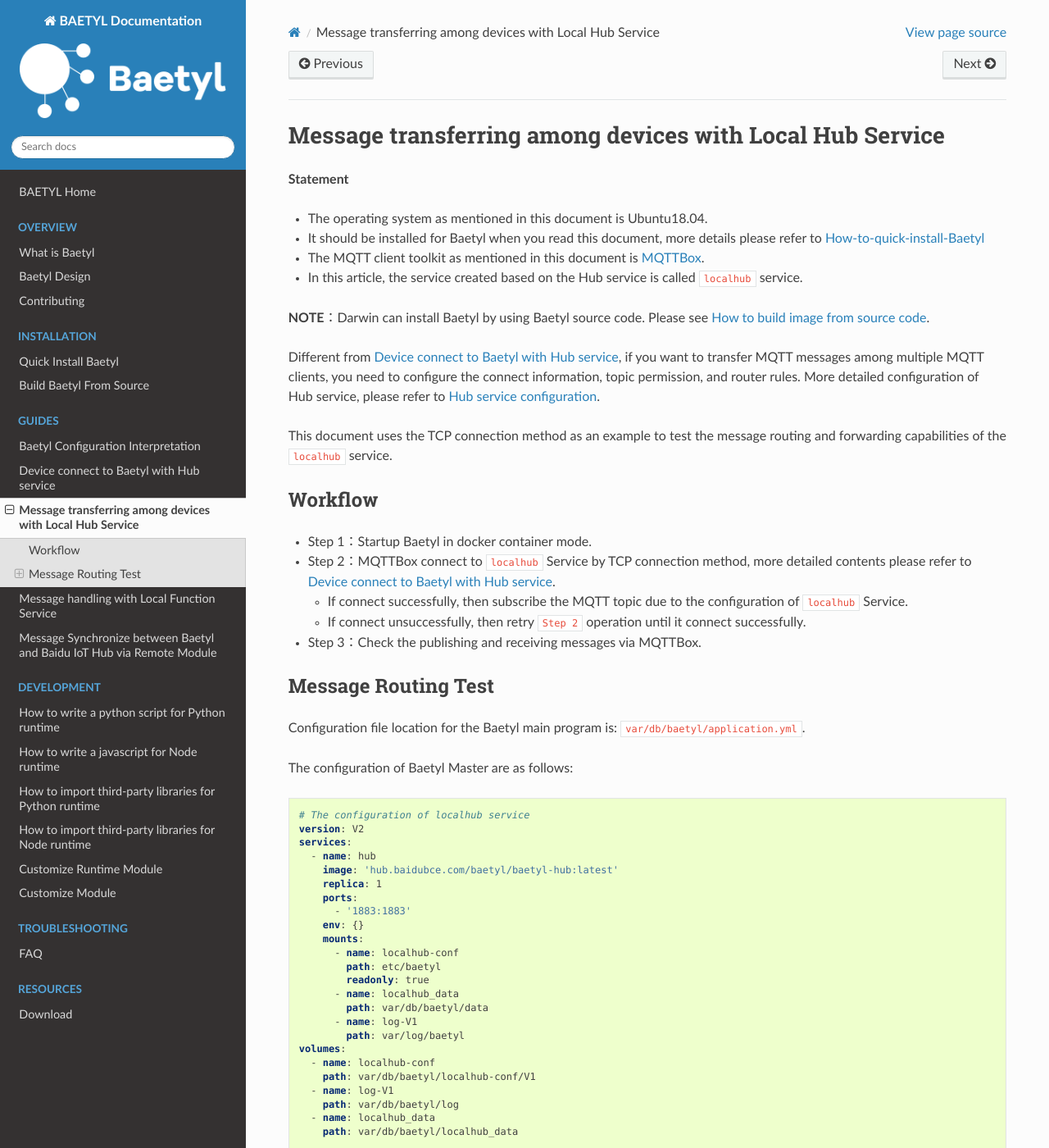
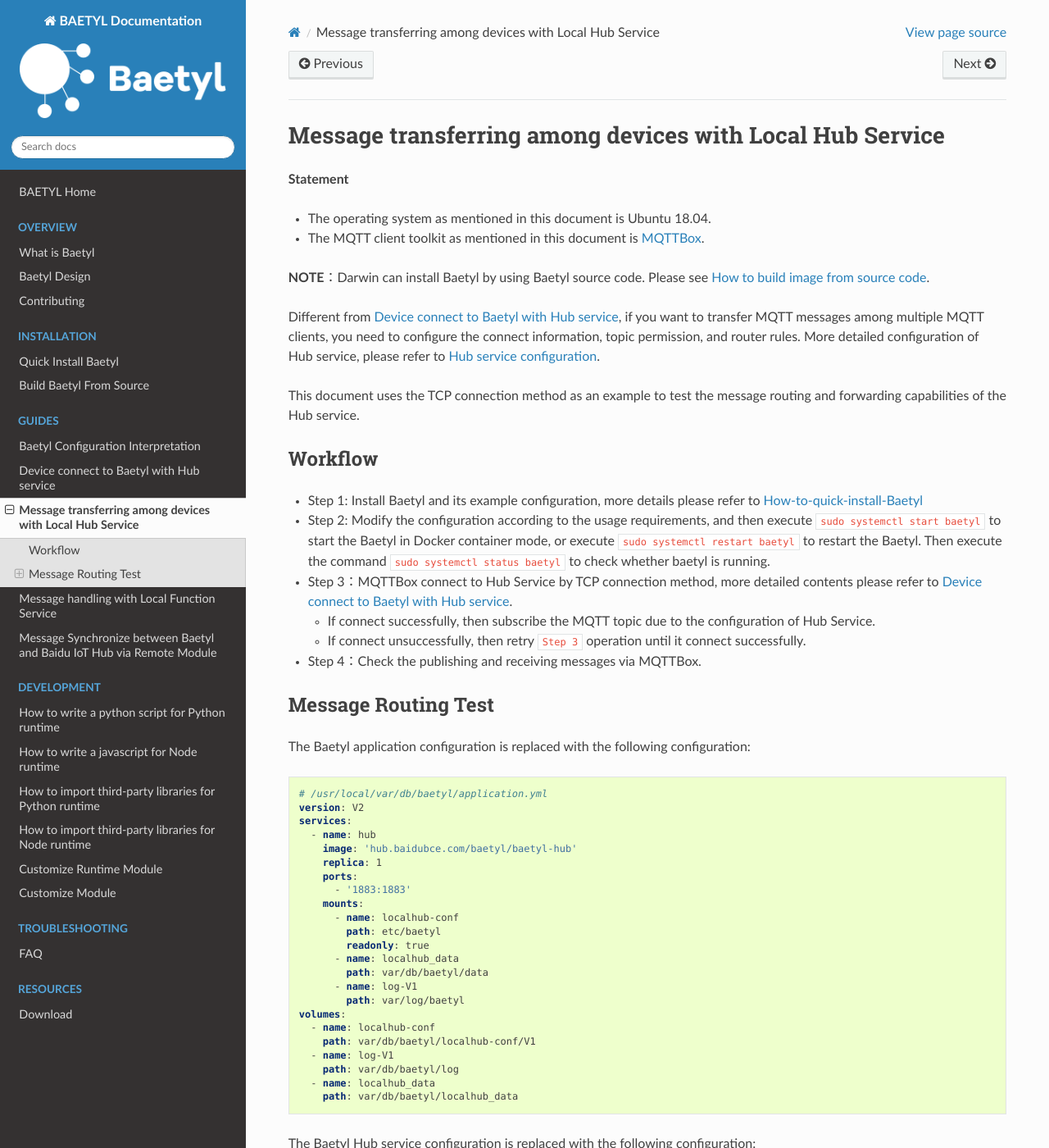
Before and after one commit to baetyl/baetyl-docs-en, a Sphinx documentation site: the page built from docs/guides/Message-transfer-among-devices-with-hub-module.md, in a window 1280 px wide and 1400 px high. Shown: the whole window at 82% size. Built offline with Sphinx 7.4.7 and the Read the Docs theme 2.0.0, drawn with Linux system fonts in a browser that asks for light colours; some of the changed text lies outside the part shown.

Commit message:
update docs

````diff
--- a/docs/guides/Message-transfer-among-devices-with-hub-module.md
+++ b/docs/guides/Message-transfer-among-devices-with-hub-module.md
@@ -2,41 +2,37 @@
 
 **Statement**
 
-- The operating system as mentioned in this document is Ubuntu18.04.
-- It should be installed for Baetyl when you read this document, more details please refer to [How-to-quick-install-Baetyl](../install/Quick-Install.md)
+- The operating system as mentioned in this document is Ubuntu 18.04.
 - The MQTT client toolkit as mentioned in this document is [MQTTBox](../Resources.html#mqttbox-download).
-- In this article, the service created based on the Hub service is called `localhub` service.
 
 **NOTE**：Darwin can install Baetyl by using Baetyl source code. Please see [How to build image from source code](../install/Build-from-Source.md).
 
 Different from [Device connect to Baetyl with Hub service](./Device-connect-to-hub-module.md), if you want to transfer MQTT messages among multiple MQTT clients, you need to configure the connect information, topic permission, and router rules. More detailed configuration of Hub service, please refer to [Hub service configuration](./Config-interpretation.html#local-hub-configuration).
 
-This document uses the TCP connection method as an example to test the message routing and forwarding capabilities of the `localhub` service.
+This document uses the TCP connection method as an example to test the message routing and forwarding capabilities of the Hub service.
 
 ## Workflow
 
-- Step 1：Startup Baetyl in docker container mode.
-- Step 2：MQTTBox connect to `localhub` Service by TCP connection method, more detailed contents please refer to [Device connect to Baetyl with Hub service](./Device-connect-to-hub-module.md).
-  - If connect successfully, then subscribe the MQTT topic due to the configuration of `localhub` Service.
-  - If connect unsuccessfully, then retry `Step 2` operation until it connect successfully.
-- Step 3：Check the publishing and receiving messages via MQTTBox.
+- Step 1: Install Baetyl and its example configuration, more details please refer to [How-to-quick-install-Baetyl](../install/Quick-Install.md)
+- Step 2: Modify the configuration according to the usage requirements, and then execute `sudo systemctl start baetyl` to start the Baetyl in Docker container mode, or execute `sudo systemctl restart baetyl` to restart the Baetyl. Then execute the command `sudo systemctl status baetyl` to check whether baetyl is running.
+- Step 3：MQTTBox connect to Hub Service by TCP connection method, more detailed contents please refer to [Device connect to Baetyl with Hub service](./Device-connect-to-hub-module.md).
+  - If connect successfully, then subscribe the MQTT topic due to the configuration of Hub Service.
+  - If connect unsuccessfully, then retry `Step 3` operation until it connect successfully.
+- Step 4：Check the publishing and receiving messages via MQTTBox.
 
 ## Message Routing Test
 
-Configuration file location for the Baetyl main program is: `var/db/baetyl/application.yml`.
-
-The configuration of Baetyl Master are as follows:
+The Baetyl application configuration is replaced with the following configuration:
 
 ```yaml
-# The configuration of localhub service
+# /usr/local/var/db/baetyl/application.yml
 version: V2
 services:
   - name: hub
-    image: 'hub.baidubce.com/baetyl/baetyl-hub:latest'
+    image: 'hub.baidubce.com/baetyl/baetyl-hub'
     replica: 1
     ports:
       - '1883:1883'
-    env: {}
     mounts:
       - name: localhub-conf
         path: etc/baetyl
@@ -54,12 +50,10 @@
     path: var/db/baetyl/localhub_data
 ```
 
-Configuration file location for the Baetyl Hub service is: `var/db/baetyl/localhub-conf/service.yml`.
-
-The configuration of Baetyl Hub Module are as follows:
+The Baetyl Hub service configuration is replaced with the following configuration:
 
 ```yaml
-# localhub 服务配置
+# /usr/local/var/db/baetyl/localhub-conf/service.yml
 listen:
   - tcp://0.0.0.0:1883
 principals:
@@ -78,17 +72,6 @@
 logger:
   path: var/log/baetyl/service.log
   level: 'debug'
-```
-
-The directory of configuration tree are as follows:
-
-```shell
-var
-└── db
-    └── baetyl
-        ├── application.yml
-        └── localhub-conf
-            └── service.yml
 ```
 
 As configured above, message routing rules depends on the `subscriptions` configuration item, which means that messages published to the topic `t` will be forwarded to all devices(users, or mqtt clients) that subscribe the topic `t/topic`.
@@ -125,14 +108,14 @@
 
 ![Message transfer test among devices](../images/guides/trans/trans-flow.png)
 
-Specifically, as shown in the above figure, **client1**, **client2**, and **client3** respectively establish a connection to Baetyl with `localhub` Service, **client1** has the permission to publish messages to the topic `t`, and **client2** and **client3** respectively have the permission to subscribe topic `t` and `t/topic`.
+Specifically, as shown in the above figure, **client1**, **client2**, and **client3** respectively establish a connection to Baetyl with Hub Service, **client1** has the permission to publish messages to the topic `t`, and **client2** and **client3** respectively have the permission to subscribe topic `t` and `t/topic`.
 
-Once the connection to Baetyl for the above three clients with `localhub` Service is established, as the configuration of the above three clients, **client2** and **client3** will respectively get the message from **client1** published to the topic `t` to `localhub` Service.
+Once the connection to Baetyl for the above three clients with Hub Service is established, as the configuration of the above three clients, **client2** and **client3** will respectively get the message from **client1** published to the topic `t` to Hub Service.
 
-In particular, **client1**, **client2**, and **client3** can be combined into one client, and the new client will have the permission to publish messages to the topic `t`, with permissions to subscribe messages to the topic `t` and `t/topic`. Here, using MQTTBox as the new client, click the `Add subscriber` button to subscribe the topic `t` and `t/topic`. More detailed contents are as shown below.
+In particular, **client1**, **client2**, and **client3** can be combined into one client, and the new client will have the permission to publish messages to the topic `t`, with permissions to subscribe messages to the topic `t` and `t/topic`. Here, using MQTTBox as the new client, click the `Add subscriber` button to subscribe the topic `t` and `t/topic`.
 
-![The configuration of MQTTBox about message transfer test among devices](../images/guides/trans/mqttbox-tcp-trans-sub-config.png)
-
-As shown above, it can be found that after establishing a connection with Baetyl depend on the `localhub` Service by TCP connection method, the MQTTBox successfully subscribes the topic `t` and `t/topic`, and then clicks the `Publish` button to publish message(`This message is From baetyl.`) to the topic `t`, you will find this message is received by MQTTBox with the subscribed topics `t` and `t/topic`. More detailed contents are as below.
+Then clicks the `Publish` button to publish message with the payload `This is a new message.` and with the topic `t` to Hub service, you will find this message is received by MQTTBox with the subscribed topics `t` and `t/topic`. More detailed contents are as below.
 
 ![MQTTBox received message successfully](../images/guides/trans/mqttbox-tcp-trans-message-success.png)
+
+In summary, the message forwarding and routing test between devices based on Hub service is completed through MQTTBox.
````
Also changed, not shown: docs/guides/Device-connect-to-hub-module.md (+1 -1 lines), docs/guides/Message-handling-with-function-module.md (+202 -134 lines), docs/images/guides/process/docker-ps-after-python-start.png (deleted), docs/images/guides/process/docker-ps-after-trigger.png (added), docs/images/guides/process/docker-ps-after.png (deleted), docs/images/guides/process/docker-ps.png (added), docs/images/guides/process/function-start-log.png (added), docs/images/guides/process/mqttbox-tcp-process-config.png (deleted), docs/images/guides/process/mqttbox-tcp-process-success.png, docs/images/guides/process/python-flow.png (deleted), docs/images/guides/trans/mqttbox-tcp-trans-message-success.png, docs/images/guides/trans/trans-flow.png, 1 other file.
